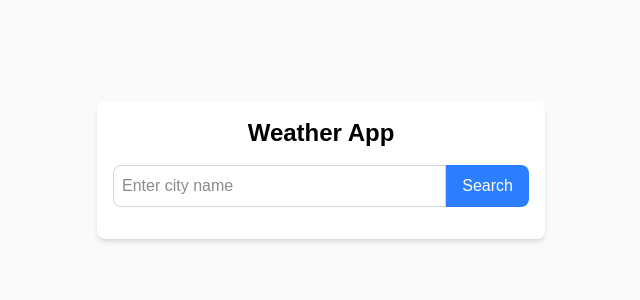
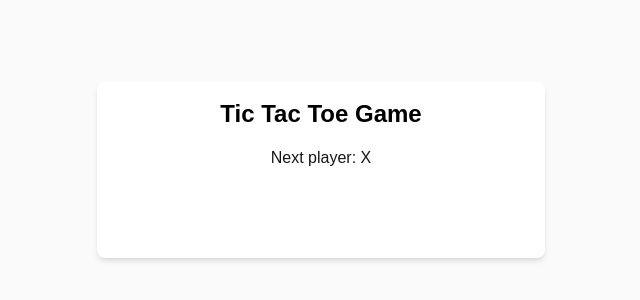
Before and after one commit to Abdullahkhan80/anka-os-test, a Next.js app: page / in a window 1280 px wide. Shown: the part 230-530 px from the top of the page, without its empty margins (319-959 px from the left). Built offline with nearby package versions, Linux system fonts and the light colour scheme.

Commit message:
feat: add Tic Tac Toe game component and integrate into main page

```diff
--- /dev/null
+++ b/app/TicTacToe.tsx
@@ -0,0 +1,70 @@
+import React, { useState } from 'react';
+
+const TicTacToe: React.FC = () => {
+  const [board, setBoard] = useState(Array(9).fill(null));
+  const [isXNext, setIsXNext] = useState(true);
+
+  const handleClick = (index: number) => {
+    if (calculateWinner(board) || board[index]) {
+      return;
+    }
+    const newBoard = board.slice();
+    newBoard[index] = isXNext ? 'X' : 'O';
+    setBoard(newBoard);
+    setIsXNext(!isXNext);
+  };
+
+  const renderSquare = (index: number) => {
+    return (
+      <button className="square" onClick={() => handleClick(index)}>
+        {board[index]}
+      </button>
+    );
+  };
+
+  const winner = calculateWinner(board);
+  const status = winner ? `Winner: ${winner}` : `Next player: ${isXNext ? 'X' : 'O'}`;
+
+  return (
+    <div>
+      <div className="status">{status}</div>
+      <div className="board-row">
+        {renderSquare(0)}
+        {renderSquare(1)}
+        {renderSquare(2)}
+      </div>
+      <div className="board-row">
+        {renderSquare(3)}
+        {renderSquare(4)}
+        {renderSquare(5)}
+      </div>
+      <div className="board-row">
+        {renderSquare(6)}
+        {renderSquare(7)}
+        {renderSquare(8)}
+      </div>
+    </div>
+  );
+};
+
+function calculateWinner(squares: Array<string | null>) {
+  const lines = [
+    [0, 1, 2],
+    [3, 4, 5],
+    [6, 7, 8],
+    [0, 3, 6],
+    [1, 4, 7],
+    [2, 5, 8],
+    [0, 4, 8],
+    [2, 4, 6],
+  ];
+  for (let i = 0; i < lines.length; i++) {
+    const [a, b, c] = lines[i];
+    if (squares[a] && squares[a] === squares[b] && squares[a] === squares[c]) {
+      return squares[a];
+    }
+  }
+  return null;
+}
+
+export default TicTacToe;
--- a/app/page.tsx
+++ b/app/page.tsx
@@ -1,20 +1,11 @@
-export default function WeatherApp() {
+import TicTacToe from './TicTacToe';
+
+export default function MainPage() {
   return (
     <div className="flex flex-col items-center justify-center min-h-screen bg-zinc-50 dark:bg-black">
       <main className="flex flex-col items-center justify-center w-full max-w-md p-4 bg-white dark:bg-black rounded-lg shadow-md">
-        <h1 className="text-2xl font-bold text-black dark:text-white mb-4">Weather App</h1>
-        <div className="flex w-full mb-4">
-          <input
-            type="text"
-            className="flex-1 p-2 border border-gray-300 rounded-l-lg focus:outline-none focus:ring-2 focus:ring-blue-500"
-            placeholder="Enter city name"
-          />
-          <button
-            className="px-4 py-2 bg-blue-500 text-white rounded-r-lg hover:bg-blue-600"
-          >
-            Search
-          </button>
-        </div>
+        <h1 className="text-2xl font-bold text-black dark:text-white mb-4">Tic Tac Toe Game</h1>
+        <TicTacToe />
       </main>
     </div>
   );
```
